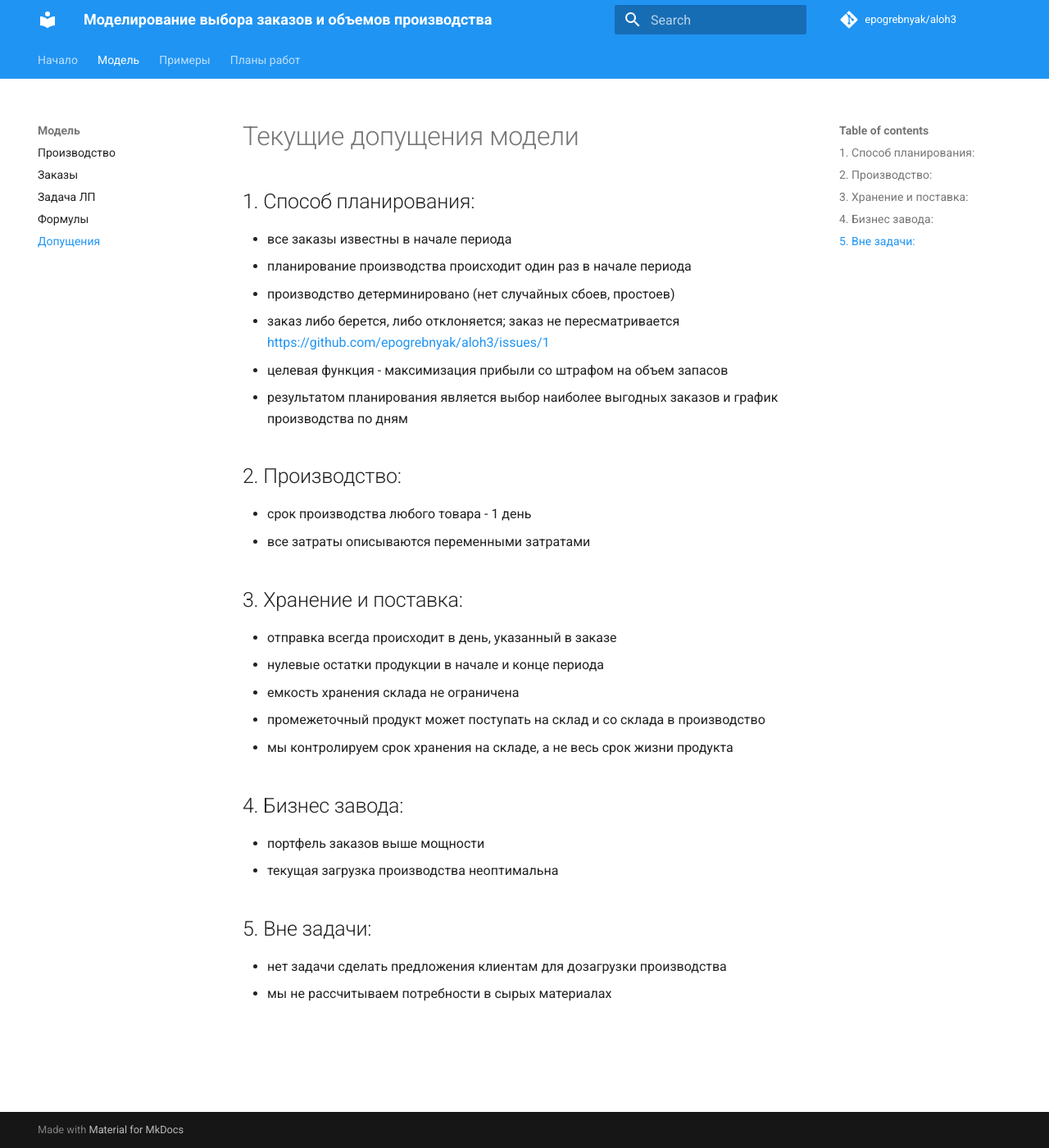
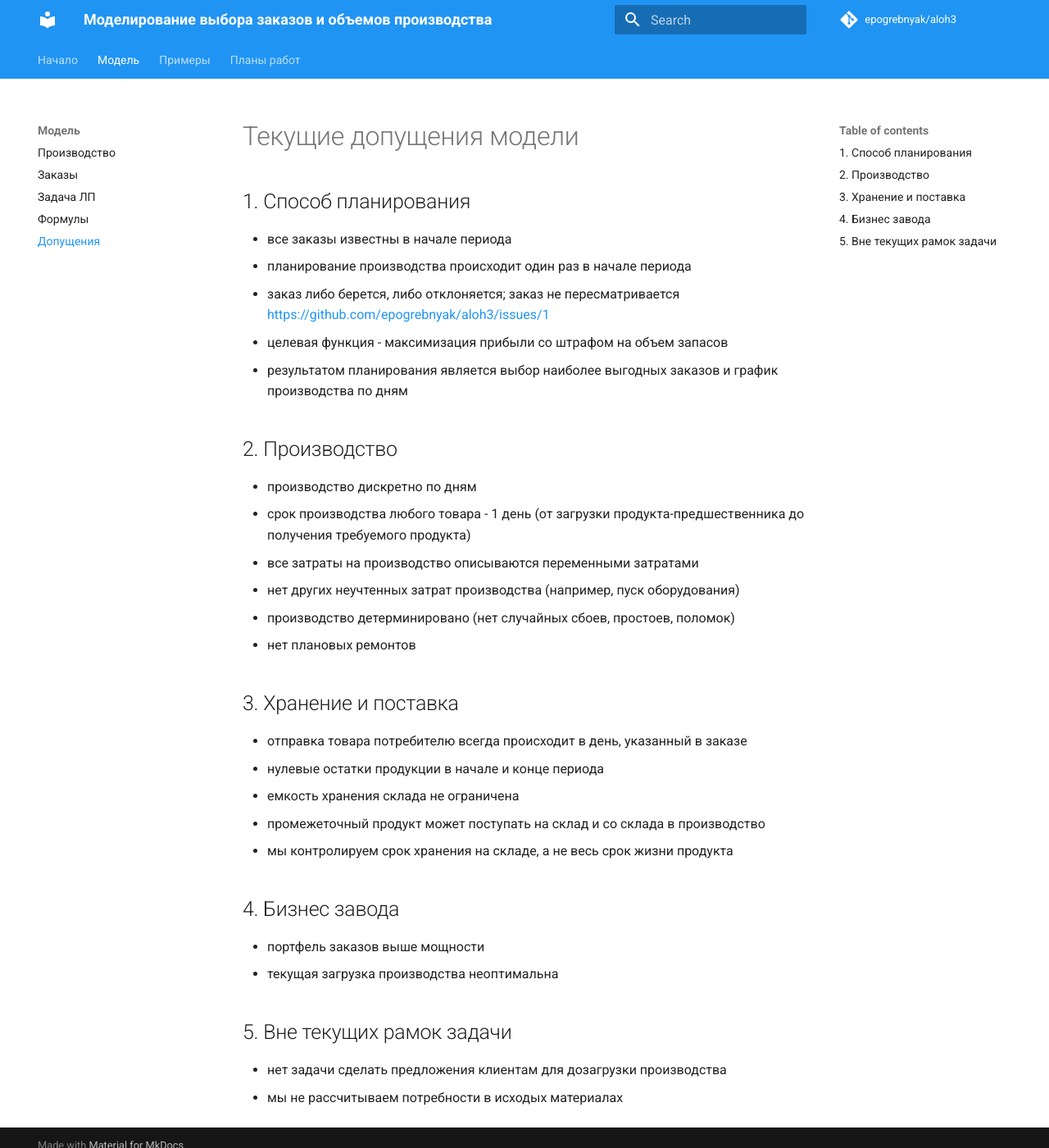
Before and after one commit to epogrebnyak/aloh, an MkDocs documentation site: the page built from docs/assumptions.md, in a window 1280 px wide and 1400 px high. Shown: the whole window at 82% size. Built offline with MkDocs 1.6.1 and Material for MkDocs 9.7.7, drawn with Linux system fonts in a browser that asks for light colours; comment, search, counter and statistics services are not loaded.

Commit message:
minor edits

```diff
--- a/docs/assumptions.md
+++ b/docs/assumptions.md
@@ -1,36 +1,38 @@
 # Текущие допущения модели
 
-
-## 1. Способ планирования:
+## 1. Способ планирования
 
 - все заказы известны в начале периода
 - планирование производства происходит один раз в начале периода
-- производство детерминировано (нет случайных сбоев, простоев)
 - заказ либо берется, либо отклоняется; заказ не пересматривается
   <https://github.com/epogrebnyak/aloh3/issues/1>
 - целевая функция - максимизация прибыли со штрафом на объем запасов
 - результатом планирования является выбор наиболее выгодных заказов
   и график производства по дням
 
-## 2. Производство:
+## 2. Производство
 
-- срок производства любого товара - 1 день
-- все затраты описываются переменными затратами
+- производство дискретно по дням
+- срок производства любого товара - 1 день (от загрузки продукта-предшественника до получения требуемого продукта)
+- все затраты на производство описываются переменными затратами
+- нет других неучтенных затрат производства (например, пуск оборудования)
+- производство детерминировано (нет случайных сбоев, простоев, поломок)
+- нет плановых ремонтов
 
-## 3. Хранение и поставка:
+## 3. Хранение и поставка
 
-- отправка всегда происходит в день, указанный в заказе
+- отправка товара потребителю всегда происходит в день, указанный в заказе
 - нулевые остатки продукции в начале и конце периода
 - емкость хранения склада не ограничена
 - промежеточный продукт может поступать на склад и со склада в производство
 - мы контролируем срок хранения на складе, а не весь срок жизни продукта
 
-## 4. Бизнес завода:
+## 4. Бизнес завода
 
 - портфель заказов выше мощности
 - текущая загрузка производства неоптимальна
 
-## 5. Вне задачи:
+## 5. Вне текущих рамок задачи
 
 - нет задачи сделать предложения клиентам для дозагрузки производства
-- мы не рассчитываем потребности в сырых материалах
+- мы не рассчитываем потребности в исходых материалах
```
Also changed, not shown: docs/colab.md (+1 -3 lines), docs/roadmap.md (+9 -5 lines), notes/communication.md (deleted, +0 -4 lines).
